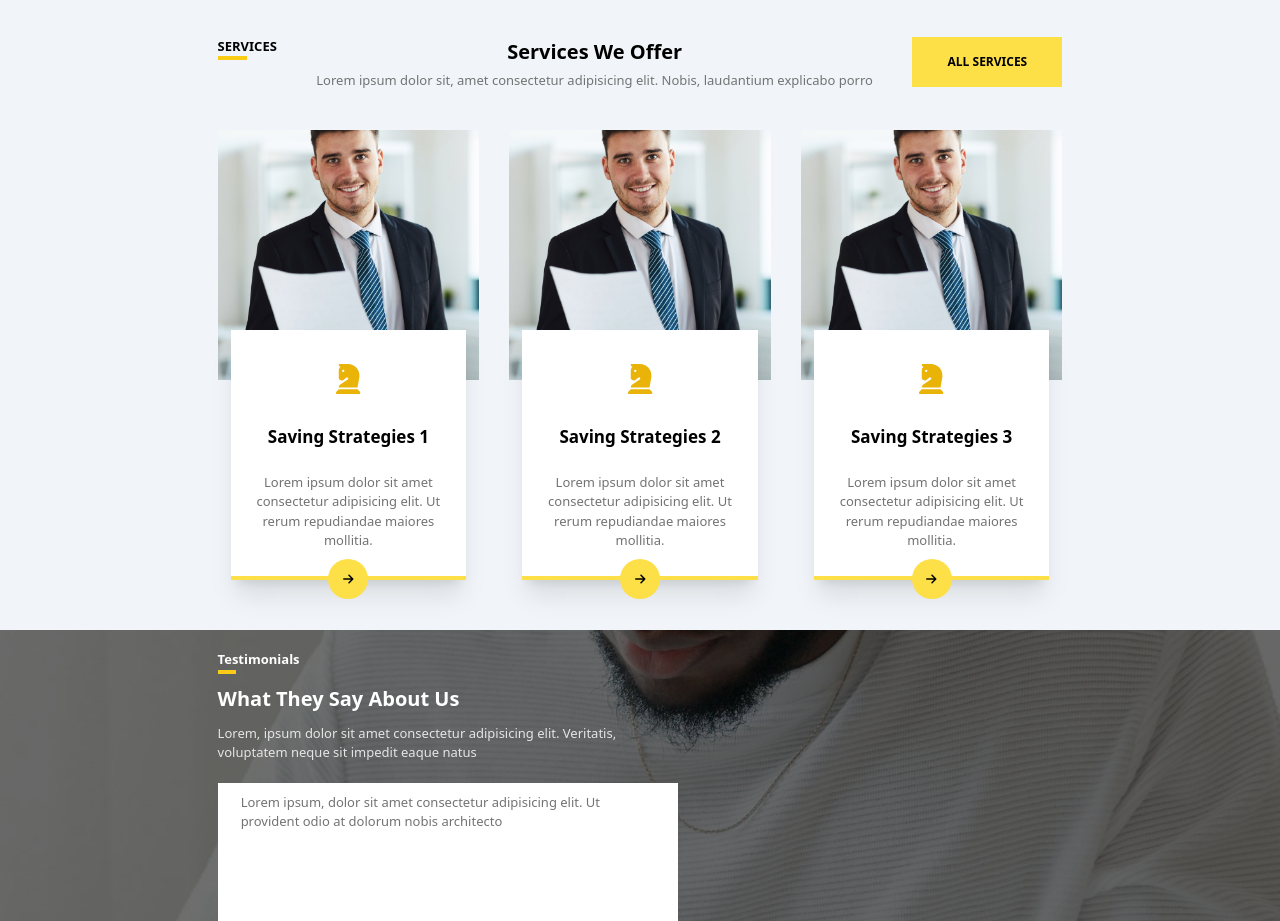
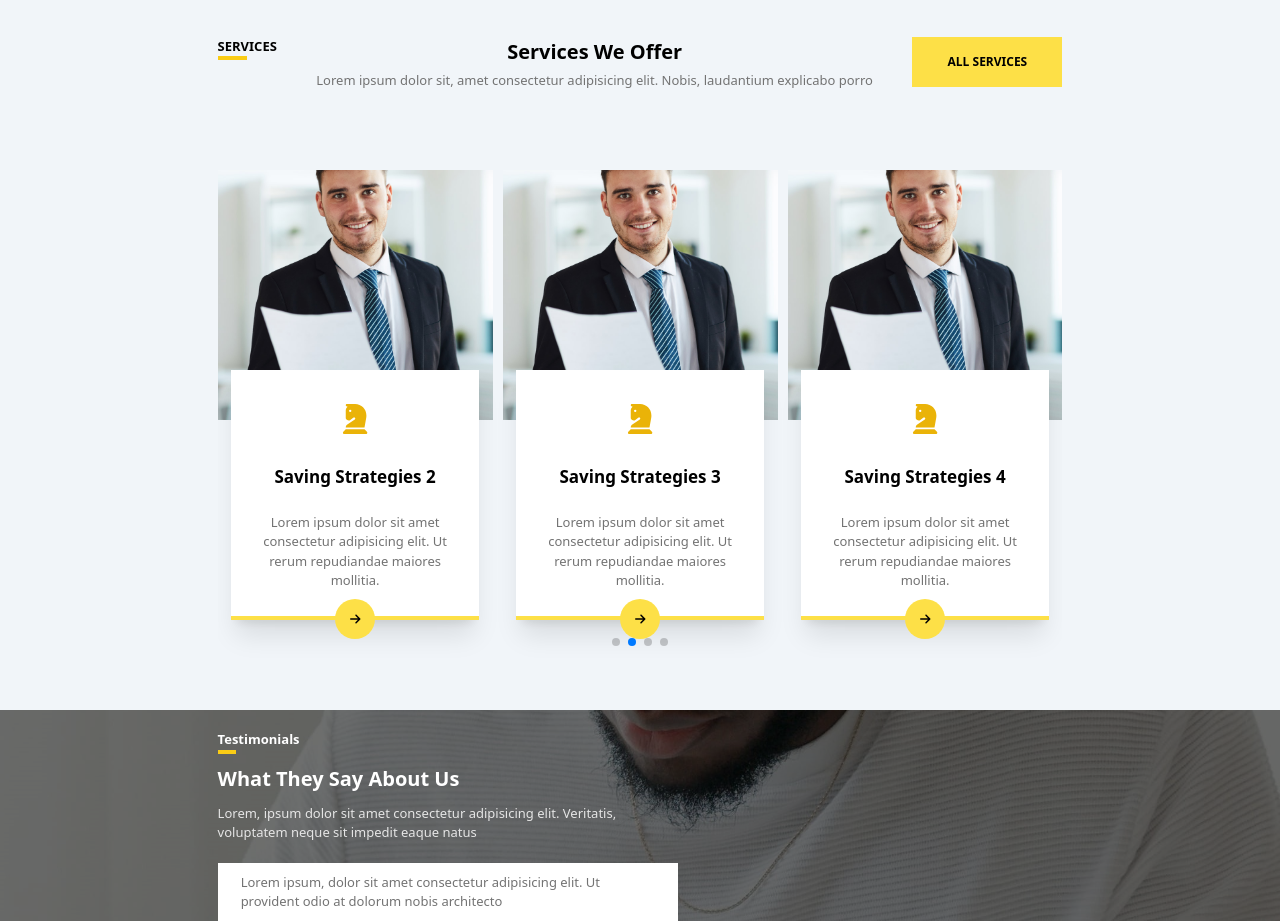
Before and after one commit to IanJether/bethuwebapp, a React (Create React App) app: page / in a window 1280 px wide. Shown: the part 1240-2161 px from the top of the page. Built offline with nearby package versions, Linux system fonts and the light colour scheme.

Commit message:
Slides added

```diff
--- a/public/style.css
+++ b/public/style.css
@@ -692,6 +692,18 @@ video {
   margin-top: 56px;
 }
 
+.mt-\[\] {
+  margin-top: ;
+}
+
+.mt-\[5px\] {
+  margin-top: 5px;
+}
+
+.mt-\[15px\] {
+  margin-top: 15px;
+}
+
 .block {
   display: block;
 }
@@ -1025,9 +1037,29 @@ video {
   padding-bottom: 50px;
 }
 
-.px-\[\] {
-  padding-left: ;
-  padding-right: ;
+.py-\[\] {
+  padding-top: ;
+  padding-bottom: ;
+}
+
+.py-\[70px\] {
+  padding-top: 70px;
+  padding-bottom: 70px;
+}
+
+.py-\[60px\] {
+  padding-top: 60px;
+  padding-bottom: 60px;
+}
+
+.py-\[120px\] {
+  padding-top: 120px;
+  padding-bottom: 120px;
+}
+
+.py-\[0px\] {
+  padding-top: 0px;
+  padding-bottom: 0px;
 }
 
 .pb-\[100px\] {
@@ -1183,11 +1215,6 @@ video {
 .text-yellow-500 {
   --tw-text-opacity: 1;
   color: rgb(234 179 8 / var(--tw-text-opacity));
-}
-
-.text-neutral-900 {
-  --tw-text-opacity: 1;
-  color: rgb(23 23 23 / var(--tw-text-opacity));
 }
 
 .shadow-xl {
@@ -1356,16 +1383,8 @@ video {
     width: 60%;
   }
 
-  .lg\:w-\[40\%\] {
-    width: 40%;
-  }
-
   .lg\:w-\[70\%\] {
     width: 70%;
-  }
-
-  .lg\:w-\[80\%\] {
-    width: 80%;
   }
 
   .lg\:flex-row {
--- a/src/components/Home.js
+++ b/src/components/Home.js
@@ -2,6 +2,8 @@ import { faArrowRight, faCheckCircle, faChessKnight, faQuoteRight, faThumbsUp }
 import { FontAwesomeIcon } from "@fortawesome/react-fontawesome";
 import ServicesList from "../data/Services";
 import { Link } from "react-router-dom";
+import { Swiper, SwiperSlide } from "swiper/react";
+import { A11y, Autoplay, Navigation, Pagination, Scrollbar } from "swiper";
 
 const Home = () => {
 
@@ -157,7 +159,7 @@ const Home = () => {
                                 </div>
                             </div>
                         </div>
-                        <div className="h-[250px] lg:h-full lg:w-[50%]">
+                        <div className="h-[250px] lg:h-full lg:w-[50%] mt-[15px] lg:mt-[0]">
                             <img className="object-cover h-full w-full" src={require("../images/glaptop.jpg")} alt="" />
                         </div>
                     </div>
@@ -181,7 +183,95 @@ const Home = () => {
                         <button className="bb">ALL SERVICES</button>
                     </div>
                 </div>
-                <div className="fourtwo flex flex-col lg:flex-row gap-[30px] ">
+
+                <div className="slider lg:hidden">
+                    <Swiper
+                        modules={[Autoplay, Navigation, Pagination, Scrollbar, A11y]}
+                        pagination={{ clickable: true }}
+                        spaceBetween={10}
+                        slidesPerView={1}
+                        autoplay={{
+                            delay: 2000,
+                            disableOnInteraction: false,
+                        }}
+                        className=" swipe flex justify-center items-center"
+                        data
+                    >
+                        {ServicesList.map((items) => {
+
+                            const address = "/Services/" + items.title;
+
+                            return (
+                                <SwiperSlide className="flex mx-auto justify-center items-center py-[40px]" key={items.key}>
+                                    <div className="otherservice mx-auto flex flex-col items-center">
+                                        <div className="w-[100%] h-[250px] overflow-hidden">
+                                            <img className="h-full w-full object-cover " src={items.image} alt="" />
+                                        </div>
+                                        <div className="relative bg-white mt-[-50px] flex flex-col gap-[23px] items-center justify-center w-[90%] h-[250px] text-center shadow-xl px-[5%] border-b-4 border-yellow-300">
+                                            <div className="text-yellow-500 text-[30px]">
+                                                <FontAwesomeIcon icon={items.icon} />
+                                            </div>
+                                            <div className="text-[17px] font-semibold">
+                                                <h3>{items.title}</h3>
+                                            </div>
+                                            <div className="text-[13px] text-neutral-500">
+                                                <p>{items.text}</p>
+                                            </div>
+                                            <div className="absolute bottom-[-23px]">
+                                                <Link to={address}><button className="bbs"><FontAwesomeIcon icon={items.bottomicon} /></button></Link>
+                                            </div>
+                                        </div>
+                                    </div>
+                                </SwiperSlide>
+                            )
+                        })}
+                    </Swiper>
+                </div>
+
+                <div className="slider hidden lg:block">
+                    <Swiper
+                        modules={[Autoplay, Navigation, Pagination, Scrollbar, A11y]}
+                        pagination={{ clickable: true }}
+                        spaceBetween={10}
+                        slidesPerView={3}
+                        autoplay={{
+                            delay: 2000,
+                            disableOnInteraction: false,
+                        }}
+                        className=" swipe flex justify-center items-center"
+                        data
+                    >
+                        {ServicesList.map((items) => {
+
+                            const address = "/Services/" + items.title;
+
+                            return (
+                                <SwiperSlide className="flex mx-auto justify-center items-center py-[40px]" key={items.key}>
+                                    <div className="otherservice mx-auto flex flex-col items-center">
+                                        <div className="w-[100%] h-[250px] overflow-hidden">
+                                            <img className="h-full w-full object-cover " src={items.image} alt="" />
+                                        </div>
+                                        <div className="relative bg-white mt-[-50px] flex flex-col gap-[23px] items-center justify-center w-[90%] h-[250px] text-center shadow-xl px-[5%] border-b-4 border-yellow-300">
+                                            <div className="text-yellow-500 text-[30px]">
+                                                <FontAwesomeIcon icon={items.icon} />
+                                            </div>
+                                            <div className="text-[17px] font-semibold">
+                                                <h3>{items.title}</h3>
+                                            </div>
+                                            <div className="text-[13px] text-neutral-500">
+                                                <p>{items.text}</p>
+                                            </div>
+                                            <div className="absolute bottom-[-23px]">
+                                                <Link to={address}><button className="bbs"><FontAwesomeIcon icon={items.bottomicon} /></button></Link>
+                                            </div>
+                                        </div>
+                                    </div>
+                                </SwiperSlide>
+                            )
+                        })}
+                    </Swiper>
+                </div>
+                {/* <div className="fourtwo flex flex-col lg:flex-row gap-[30px] hidden ">
 
 
                     {ServicesList.filter((array, index) => index < 3).map((items) => {
@@ -213,7 +303,7 @@ const Home = () => {
                     })}
 
 
-                </div>
+                </div> */}
 
             </div>
 
--- a/src/components/ServicesDetails.js
+++ b/src/components/ServicesDetails.js
@@ -6,6 +6,9 @@ import { Swiper, SwiperSlide } from 'swiper/react';
 import { A11y, Autoplay, Navigation, Pagination, Scrollbar } from "swiper";
 
 import 'swiper/css';
+import 'swiper/css/navigation';
+import 'swiper/css/pagination';
+import 'swiper/css/scrollbar';
 
 
 
@@ -47,7 +50,7 @@ const Servicesdetails = () => {
             })}
 
 
-            <div className="slider lg:hidden px-[17%]">
+            <div className="slider lg:hidden px-[7%]">
                 <Swiper
                     modules={[Autoplay, Navigation, Pagination, Scrollbar, A11y]}
                     pagination={{ clickable: true }}
@@ -91,7 +94,7 @@ const Servicesdetails = () => {
                 </Swiper>
             </div>
 
-            <div className="slider hidden lg:block px-[17%]">
+            <div className="slider hidden lg:block px-[17%] py-[70px]">
                 <Swiper
                     modules={[Autoplay, Navigation, Pagination, Scrollbar, A11y]}
                     pagination={{ clickable: true }}
```
